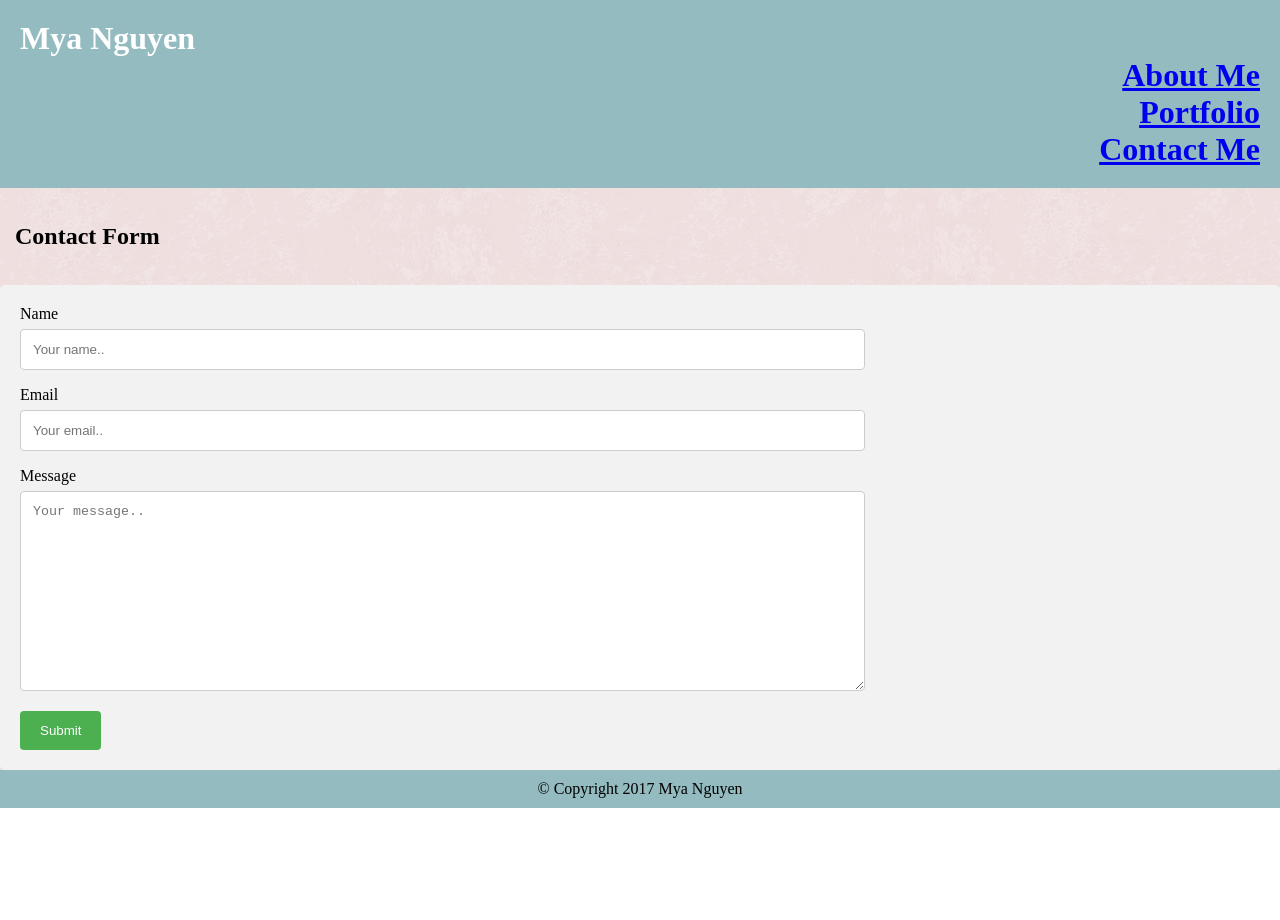
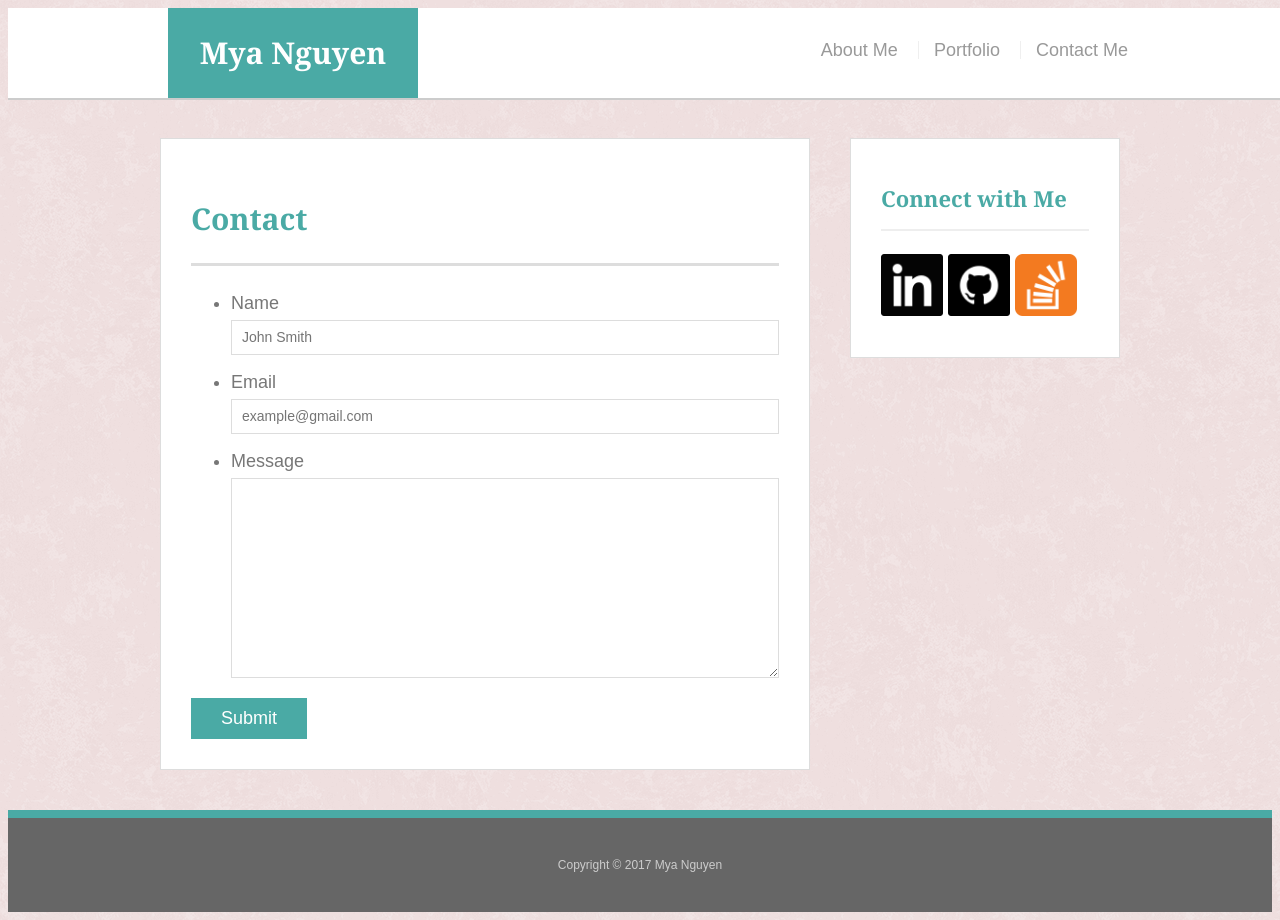
Before and after one commit to myanguyen98/Basic-Portfolio, a plain HTML site: page contact.html in a window 1280 px wide. Before the commit the page ends 808 px from the top, so only its background shows below. Drawn offline with Linux system fonts and the light colour scheme.

Commit message:
final draft

```diff
--- a/contact.html
+++ b/contact.html
@@ -2,70 +2,54 @@
 <html lang="en">
 <head>
 	<meta charset="UTF-8">
-	<title>Contact</title>
-</head>
+	<title>Contact | Mya Nguyen</title>
     <link rel="stylesheet" type="text/css" href="style.css">
-<body>
-	<h1>Mya Nguyen
-	<div class="internal_links">
-			<div id= "aboutme"><a href="index.html">About Me</a></div>
-			<div id= "Portfolio"><a href="portfolio.html">Portfolio</a></div>
-			<div id= "Contact"><a href="contact.html">Contact Me</a></div>
-		</div>
-	</h1>
-
-
-	<style>
-	input[type=text], select, textarea {
-    width: 100%;
-    padding: 12px;
-    border: 1px solid #ccc;
-    border-radius: 4px;
-    box-sizing: border-box;
-    margin-top: 6px;
-    margin-bottom: 16px;
-    resize: vertical;
-}
-
-input[type=submit] {
-    background-color: #4CAF50;
-    color: white;
-    padding: 12px 20px;
-    border: none;
-    border-radius: 4px;
-    cursor: pointer;
-}
-
-input[type=submit]:hover {
-    background-color: #45a049;
-}
-
-.container {
-    border-radius: 5px;
-    background-color: #f2f2f2;
-    padding: 20px;
-}
-</style>
 </head>
 <body>
-
-<h2>Contact Form</h2>
-
+	<header id="masthead">
 	   <div class="container">
-  <form action="/action_page.php">
+            <a href="index.html" id="logo">Mya Nguyen</a>
+            <nav>
+            <a href="index.html">About Me</a>
+            <a href="portfolio.html">Portfolio</a>
+            <a href="contact.html">Contact Me</a>
+            </nav>
+        </div>
+    </header>
+    <div id="main-container" class="container">
+    <section class="main-section">
+      <h1>Contact</h1>
+      <form id="contact-form">
+        <ul>
+          <li>
             <label for="name">Name</label>
-    <input type="text" id="name" name="name" placeholder="Your name..">
-
+            <input type="text" id="name" name="name" placeholder="John Smith" required="required">
+          </li>
+          <li>
             <label for="email">Email</label>
-    <input type="text" id="email" name="email" placeholder="Your email..">
-
-
-    <label for="Message">Message</label>
-    <textarea id="Message" name="Message" placeholder="Your message.." style="height:200px"></textarea>
-
-    <input type="submit" value="Submit">
+            <input type="email" id="email" name="email" placeholder="example@gmail.com" required="required">
+          </li>
+          <li>
+            <label for="message">Message</label>
+            <textarea id="message" name="message" required="required"></textarea>
+          </li>
+        </ul>
+        <input type="submit">
       </form>
+    </section>
+    <section class="sidebar">
+        <div id= "connect">
+            <h2>Connect with Me</h2>
+            <a href="https://www.linkedin.com/in/mya-nguyen-23748913b/"><img src="assets/images/1497341936_linkedin.png" height="75" class="social" alt="linkedin"></a>
+            <a href="https://github.com/myanguyen98"><img src="assets/images/1497342028_github-square-social-media.png" height="75" class="social" alt="gitHub"></a>
+            <a href="https://stackoverflow.com/users/8082590/mya-nguyen?tab=profile"><img src="assets/images/1497341995_overflow.png" height="75" class="social" alt="StackOverflow"></a>
         </div>
-<footer>&copy Copyright 2017 Mya Nguyen</footer>
+    </section>
+  </div>
+  <footer>
+    <div class="container">
+      Copyright &copy; 2017 Mya Nguyen
+    </div>
+  </footer>
 </body>
 </html>
--- a/style.css
+++ b/style.css
@@ -1,49 +1,202 @@
 body {
-	margin:0 auto;
-	background-image: url(assets/images/pink_rice.png);
+  font-family: Arial, "Helvetica Neue", Helvetica, sans-serif;
+  font-size: 18px;
+  line-height: 34px;
+  color: #777;
+  background: url("assets/images/pink_rice.png");
 }
+* {
+  box-sizing: border-box;
+}
+/* general */
 .container {
-	display: flex
+  width: 100%;
+  max-width: 960px;
+  margin: 0 auto;
+  clear: both;
 }
-.block1 {
-	margin-left: 20px;
-	margin-right: 50px;
-	margin-top: 38px;
-	padding:20px;
+h1,
+h2,
+h3,
+p {
+  margin-bottom: 20px;
 }
-.block2 {
-	margin-right: 50px;
-	margin-top: 49px;
-
+p:last-child {
+  margin-bottom: 0;
 }
-.block3 {
-	margin-right: 20px;
-	margin-top: 38px;
-	border: solid;
-	border-color:white;
-	padding: 20px;
-	border-width: 9px;
-	border-style:double;
-
+h1,
+h2,
+h3 {
+  font-family: Georgia, Times, "Times New Roman", serif;
+  font-weight: 700;
+  color: #4aaaa5;
 }
-
 h1 {
-	text-align: left;
-	background-color: #93bbc0;
-	color:white;
-	margin:0;
-	padding:20px;
+  padding-bottom: 20px;
+  font-size: 30px;
+  line-height: 49px;
+  border-bottom: 3px solid #ddd;
 }
-
-.internal_links {
-			text-align: right;
+h2,
+h3 {
+  font-size: 22px;
 }
-footer{
-	text-align: center;
-	background-color:#93bbc0;
-	margin:0;
-	padding:10px;
+/* header */
+#masthead {
+  position: fixed;
+  z-index: 99;
+  width: 100%;
+  margin: 0 0 30px;
+  overflow: auto;
+  color: #fff;
+  background: #fff;
+  border-bottom: 2px solid #ccc;
 }
-h2{
-	padding: 15px;
+#logo {
+  float: left;
+  width: 250px;
+  height: 90px;
+  font-family: Georgia, Times, "Times New Roman", serif;
+  font-size: 30px;
+  font-weight: 700;
+  line-height: 90px;
+  color: #fff;
+  text-align: center;
+  text-decoration: none;
+  background: #4aaaa5;
 }
+nav {
+  float: right;
+  margin-top: 25px;
+}
+nav a {
+  display: inline-block;
+  padding-left: 15px;
+  margin-left: 15px;
+  line-height: 18px;
+  color: #999;
+  text-decoration: none;
+  border-left: 1px solid #efefef;
+}
+nav a:first-child {
+  border-left: 0 none;
+}
+/* footer */
+footer {
+  padding: 30px 0;
+  clear: both;
+  font-size: 12px;
+  color: #fff;
+  color: #ccc;
+  text-align: center;
+  background: #666;
+  border-top: 8px solid #4aaaa5;
+}
+/* sidebar */
+.sidebar {
+  float: right;
+  width: 100%;
+  max-width: 270px;
+  padding: 30px;
+  margin-bottom: 20px;
+  background: #fff;
+  border: 1px solid #ddd;
+}
+h3,
+.sidebar h2 {
+  padding-bottom: 20px;
+  margin-bottom: 15px;
+  line-height: 22px;
+  border-bottom: 2px solid #eee;
+}
+.social {
+  width: 62px;
+  height: 62px;
+  margin-top: 8px;
+  margin-right: 5px;
+}
+.social:last-child {
+  margin-right: 0;
+}
+/* main */
+#main-container {
+  padding-top: 130px;
+}
+.main-section {
+  float: left;
+  width: 100%;
+  max-width: 650px;
+  padding: 30px;
+  margin: 0 0 40px;
+  background: #fff;
+  border: 1px solid #ddd;
+}
+/* portfolio page */
+.work {
+  position: relative;
+  float: left;
+  width: 274px;
+  margin: 20px 0 25px;
+  overflow: auto;
+}
+.work:nth-child(even) {
+  margin-right: 40px;
+}
+.work img {
+  width: 100%;
+  border: 0 none;
+  opacity: 0.8;
+}
+.work h3 {
+  position: absolute;
+  bottom: 20px;
+  width: 100%;
+  padding: 15px;
+  margin-bottom: 0;
+  font-weight: 300;
+  line-height: 30px;
+  color: #fff;
+  text-align: center;
+  background: #4aaaa5;
+  border-bottom: 0;
+}
+.auth-image {
+  float: left;
+  width: 200px;
+  height: auto;
+  margin-top: 10px;
+  margin-right: 25px;
+}
+/* contact page */
+#contact-form ul {
+  margin-bottom: 20px;
+}
+#contact-form li {
+  margin-bottom: 10px;
+}
+label,
+input[type=text],
+input[type=email],
+textarea {
+  display: block;
+  width: 100%;
+}
+input[type=text],
+input[type=email],
+textarea {
+  height: 35px;
+  padding: 0 10px;
+  font-size: 14px;
+  border: 1px solid #ddd;
+}
+textarea {
+  height: 200px;
+}
+input[type=submit] {
+  padding: 10px 30px;
+  font-size: 18px;
+  color: #fff;
+  cursor: pointer;
+  background: #4aaaa5;
+  border: 0 none;
+}
```
Also changed, not shown: index.html (+32 -29 lines), portfolio.html (+41 -15 lines), 1 other file. Lines whose indentation alone changed are shown as unchanged.
